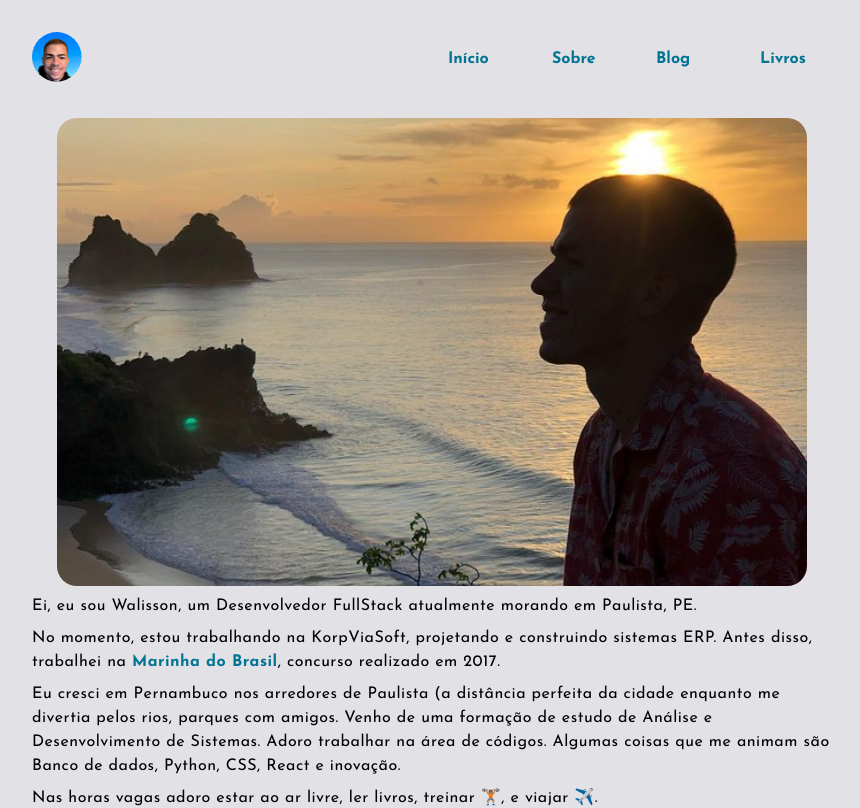
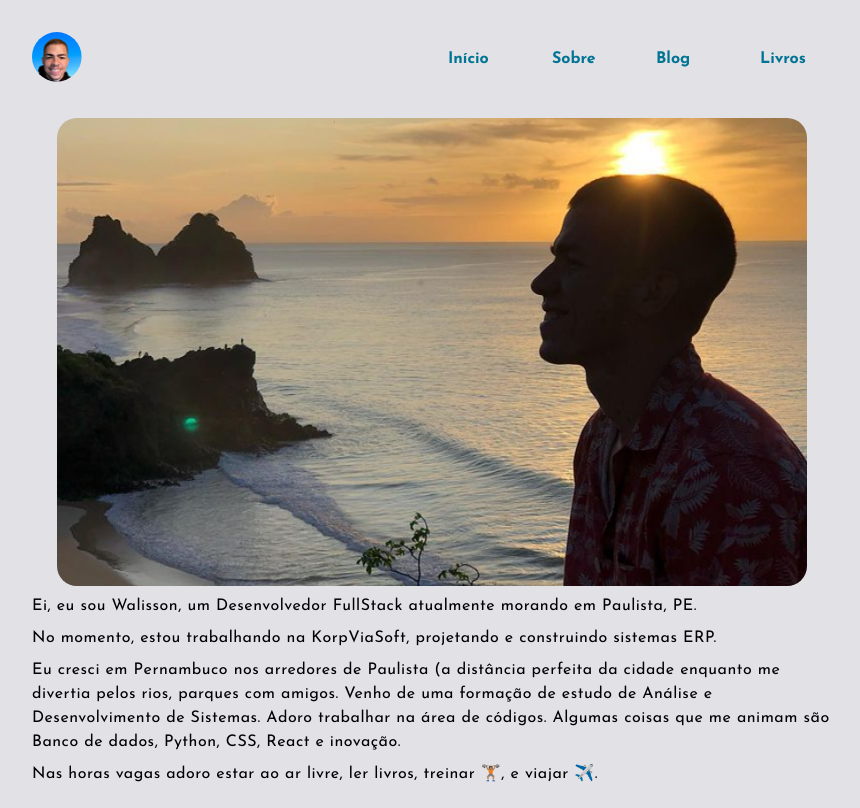
Before and after one commit to walissonsou/meublog, a React (Create React App) app: page /sobre in a window 1280 px wide. Shown: the top 808 px of the page, without its empty margins (208-1068 px from the left). Built offline with nearby package versions, Linux system fonts and the light colour scheme; no server answers.

Commit message:
Fix text

```diff
--- a/src/pages/About/index.jsx
+++ b/src/pages/About/index.jsx
@@ -13,8 +13,7 @@ export default function About() {
         </p>
         <p>
           No momento, estou trabalhando na KorpViaSoft, projetando e construindo
-          sistemas ERP. Antes disso, trabalhei na{" "}
-          <a href="#">Marinha do Brasil</a>, concurso realizado em 2017.
+          sistemas ERP.
         </p>
 
         <p>
```
